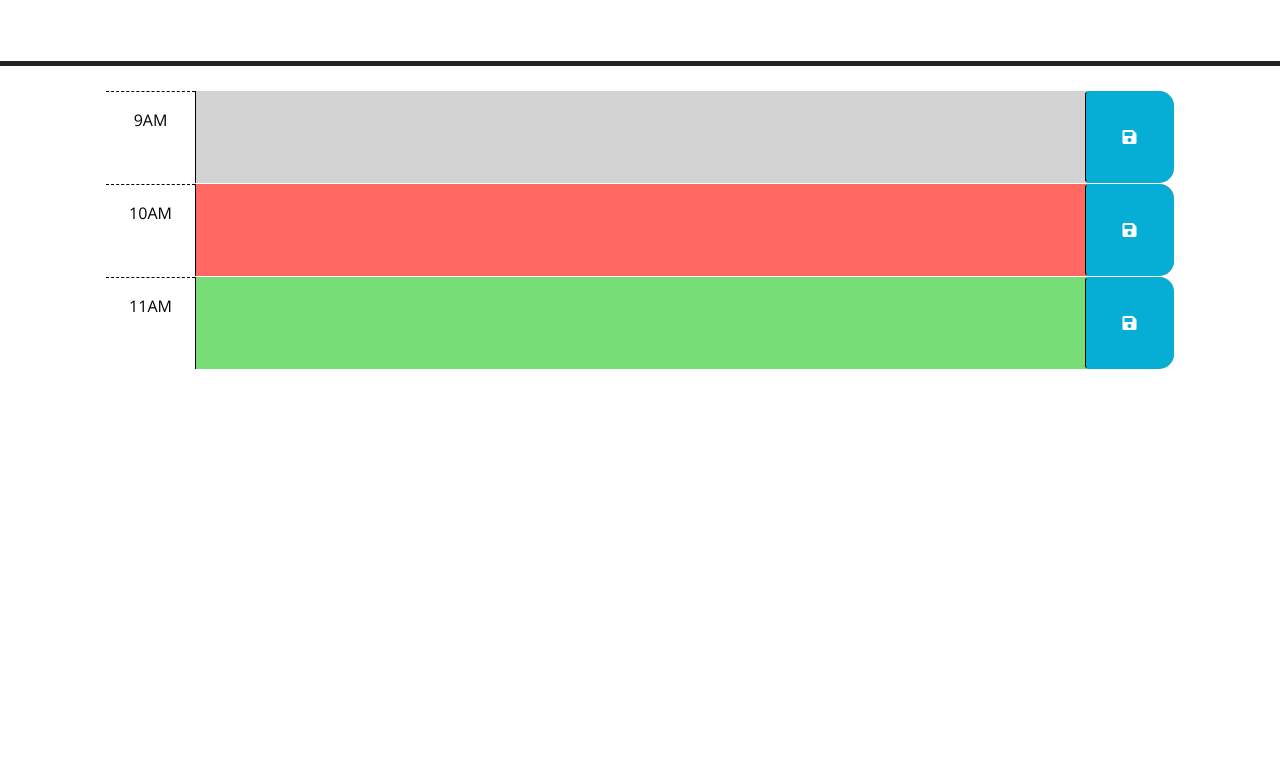
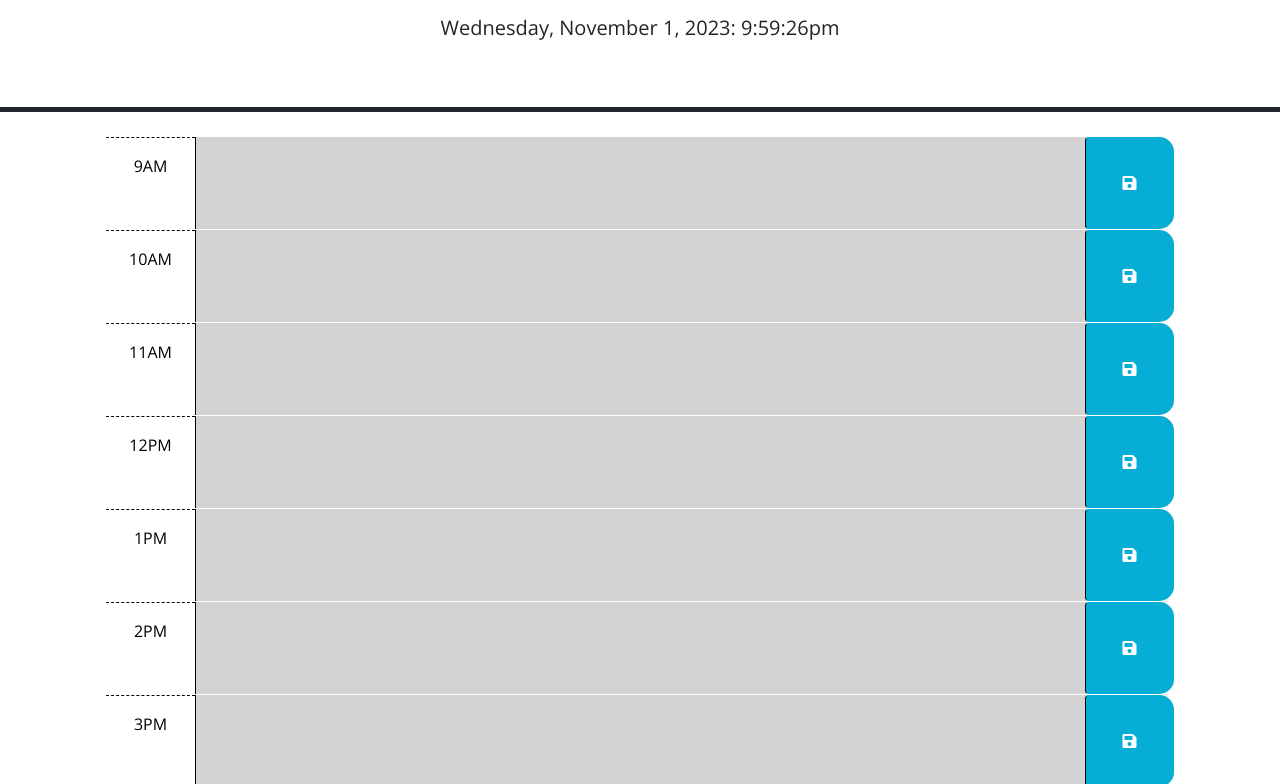
Before and after one commit to gmeyer24/HW05-Third-Party--APIs-Work-Day-Scheduler, a plain HTML site: page index.html in a window 1280 px wide. Shown: the part 166-950 px from the top of the page. Before the commit the page ends 800 px from the top, so only its background shows below. Drawn offline with nearby package versions, Linux system fonts and the light colour scheme.

Commit message:
finish completing the JS doc & edit HTML

```diff
--- a/index.html
+++ b/index.html
@@ -28,7 +28,7 @@
       <p class="lead">A simple calendar app for scheduling your work day</p>
       <p id="currentDay" class="lead"></p>
     </header>
-    <div class="container-lg px-5">
+    <div class="container-lg px-5" id="saveButton">
       <!-- Use class for "past", "present", and "future" to apply styles to the
         time-block divs accordingly. The javascript will need to do this by
         adding/removing these classes on each div by comparing the hour in the
@@ -40,7 +40,7 @@
         -->
 
       <!-- Example of a past time block. The "past" class adds a gray background color. -->
-      <div id="hour-9" class="row time-block past">
+      <div id="hour-9" class="row time-block">
         <div class="col-2 col-md-1 hour text-center py-3">9AM</div>
         <textarea class="col-8 col-md-10 description" rows="3"> </textarea>
         <button class="btn saveBtn col-2 col-md-1" aria-label="save">
@@ -49,7 +49,7 @@
       </div>
 
       <!-- Example of a a present time block. The "present" class adds a red background color. -->
-      <div id="hour-10" class="row time-block present">
+      <div id="hour-10" class="row time-block">
         <div class="col-2 col-md-1 hour text-center py-3">10AM</div>
         <textarea class="col-8 col-md-10 description" rows="3"> </textarea>
         <button class="btn saveBtn col-2 col-md-1" aria-label="save">
@@ -58,8 +58,56 @@
       </div>
 
       <!-- Example of a future time block. The "future" class adds a green background color. -->
-      <div id="hour-11" class="row time-block future">
+      <div id="hour-11" class="row time-block">
         <div class="col-2 col-md-1 hour text-center py-3">11AM</div>
+        <textarea class="col-8 col-md-10 description" rows="3"> </textarea>
+        <button class="btn saveBtn col-2 col-md-1" aria-label="save">
+          <i class="fas fa-save" aria-hidden="true"></i>
+        </button>
+      </div>
+
+      <div id="hour-12" class="row time-block">
+        <div class="col-2 col-md-1 hour text-center py-3">12PM</div>
+        <textarea class="col-8 col-md-10 description" rows="3"> </textarea>
+        <button class="btn saveBtn col-2 col-md-1" aria-label="save">
+          <i class="fas fa-save" aria-hidden="true"></i>
+        </button>
+      </div>
+
+      <div id="hour-13" class="row time-block">
+        <div class="col-2 col-md-1 hour text-center py-3">1PM</div>
+        <textarea class="col-8 col-md-10 description" rows="3"> </textarea>
+        <button class="btn saveBtn col-2 col-md-1" aria-label="save">
+          <i class="fas fa-save" aria-hidden="true"></i>
+        </button>
+      </div>
+
+      <div id="hour-14" class="row time-block">
+        <div class="col-2 col-md-1 hour text-center py-3">2PM</div>
+        <textarea class="col-8 col-md-10 description" rows="3"> </textarea>
+        <button class="btn saveBtn col-2 col-md-1" aria-label="save">
+          <i class="fas fa-save" aria-hidden="true"></i>
+        </button>
+      </div>
+
+      <div id="hour-15" class="row time-block">
+        <div class="col-2 col-md-1 hour text-center py-3">3PM</div>
+        <textarea class="col-8 col-md-10 description" rows="3"> </textarea>
+        <button class="btn saveBtn col-2 col-md-1" aria-label="save">
+          <i class="fas fa-save" aria-hidden="true"></i>
+        </button>
+      </div>
+
+      <div id="hour-16" class="row time-block">
+        <div class="col-2 col-md-1 hour text-center py-3">4PM</div>
+        <textarea class="col-8 col-md-10 description" rows="3"> </textarea>
+        <button class="btn saveBtn col-2 col-md-1" aria-label="save">
+          <i class="fas fa-save" aria-hidden="true"></i>
+        </button>
+      </div>
+
+      <div id="hour-17" class="row time-block">
+        <div class="col-2 col-md-1 hour text-center py-3">5PM</div>
         <textarea class="col-8 col-md-10 description" rows="3"> </textarea>
         <button class="btn saveBtn col-2 col-md-1" aria-label="save">
           <i class="fas fa-save" aria-hidden="true"></i>
--- a/script.js
+++ b/script.js
@@ -8,16 +8,63 @@ $(function () {
   // function? How can DOM traversal be used to get the "hour-x" id of the
   // time-block containing the button that was clicked? How might the id be
   // useful when saving the description in local storage?
-  //
+
+  $(".saveBtn").on("click", function (event) {
+    event.preventDefault();
+    console.log(event);
+    // gather info
+    // time-block element of the clicked button
+    var timeBlock = $(this).closest(".time-block");
+    // id of the time-block.. what hour
+    var timeBlockId = timeBlock.attr("id");
+    // user input from the textarea within the same time-block
+    var userInput = timeBlock.find("textarea").val();
+    // Save the input in local storage using the time-block id as a key
+
+    localStorage.setItem(timeBlockId, userInput);
+
+    console.log(`User input for ${timeBlockId} saved: ${userInput}`);
+  });
+
+  // get from local storage and put on page
+  for (let i = 9; i < 18; i++) {
+    $(`#hour-${i} .description`).val(localStorage.getItem(`hour-${i}`));
+  }
+
   // TODO: Add code to apply the past, present, or future class to each time
   // block by comparing the id to the current hour. HINTS: How can the id
   // attribute of each time-block be used to conditionally add or remove the
   // past, present, and future classes? How can Day.js be used to get the
   // current hour in 24-hour time?
-  //
   // TODO: Add code to get any user input that was saved in localStorage and set
   // the values of the corresponding textarea elements. HINT: How can the id
   // attribute of each time-block be used to do this?
-  //
+
+  // current hour in 24-hour format
+  var currentHour = dayjs().hour();
+
+  // Loop through each time block using the class "time-block"
+  $(".time-block").each(function () {
+    // Get only the hour from the time block's id ("hour-9" = 9). Change string into an array (split where the  "-"" is) and take the second elment from the new array (1)
+    var timeBlockHour = parseInt($(this).attr("id").split("-")[1]);
+
+    // Compare the time block hour with the current hour
+    if (timeBlockHour < currentHour) {
+      // Past hour, apply the "past" class
+      $(this).addClass("past");
+    } else if (timeBlockHour === currentHour) {
+      // Current hour, apply the "present" class
+      $(this).addClass("present");
+    } else {
+      // Future hour, apply the "future" class
+      $(this).addClass("future");
+    }
+  });
+
   // TODO: Add code to display the current date in the header of the page.
+  setInterval(function () {
+    var currentDate = dayjs().format("dddd, MMMM D, YYYY: h:mm:ssa");
+    //   console.log(currentTime);
+    $("#currentDay").text(currentDate);
+  }, 1000);
 });
```
